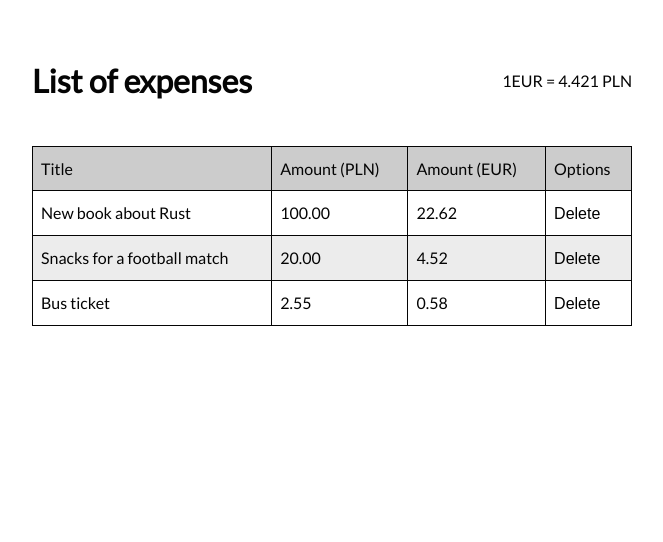
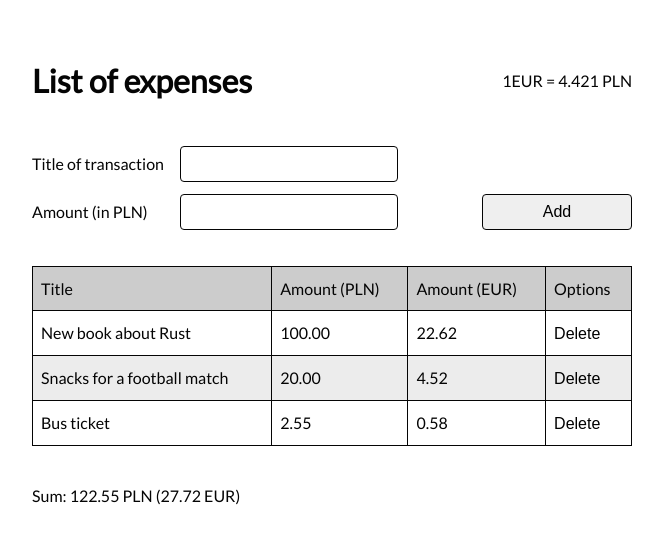
Before and after one commit to anna-wro/expenses, a React (Vite) app: page / in a window 1280 px wide. Shown: the top 542 px of the page, without its empty margins (308-971 px from the left). Built offline with nearby package versions, Linux system fonts and the light colour scheme.

Commit message:
🎨 Styles for add expense

```diff
--- a/src/components/AddExpenseForm.tsx
+++ b/src/components/AddExpenseForm.tsx
@@ -17,7 +17,9 @@ const AddExpenseForm = observer(() => {
   };
 
   return (
-    <form onSubmit={handleAddExpense}>
+    <form onSubmit={handleAddExpense} className="addForm">
+      <div>
+        <div className="inputContainer">
           <label for="title">{copy.addTitle}</label>
           <input
             id="title"
@@ -27,6 +29,8 @@ const AddExpenseForm = observer(() => {
             value={title}
             onChange={e => setTitle(e.target.value)}
           />
+        </div>
+        <div className="inputContainer">
           <label for="amount">{copy.addAmount}</label>
           <input
             id="amount"
@@ -36,7 +40,9 @@ const AddExpenseForm = observer(() => {
             value={amountPLN}
             onChange={e => setAmountPLN(e.target.value)}
           />
-        <button type="submit">{copy.addButton}</button>
+        </div>
+      </div>
+      <button type="submit" className="addButton">{copy.addButton}</button>
     </form>
   );
 });
--- a/src/components/App.tsx
+++ b/src/components/App.tsx
@@ -12,10 +12,10 @@ const App = observer(() => {
         <h1>{copy.title}</h1>
         <div>1EUR = {expenseStore.exchangeRate} PLN</div>
       </header>
-      {/* <AddExpenseForm /> */}
+      <AddExpenseForm />
       <ExpensesList />
-      {/* {copy.sumTitle}: {expenseStore.totalAmountPLN} PLN (
-      {expenseStore.totalAmountEUR.toFixed(2)} EUR) */}
+      {copy.sumTitle}: {expenseStore.totalAmountPLN} PLN (
+      {expenseStore.totalAmountEUR.toFixed(2)} EUR)
     </div>
   );
 });
--- a/src/index.css
+++ b/src/index.css
@@ -21,6 +21,7 @@ header {
   text-align: left;
   border-spacing: 0;
   border-collapse: collapse;
+  margin-bottom: 40px;
 }
 
 .expensesTable th {
@@ -46,3 +47,52 @@ header {
   border: 0;
   font-size: 1em;
 }
+
+.addForm {
+  display: flex;
+  width: 100%;
+  align-items: center;
+  justify-content: space-between;
+  margin-bottom: 24px;
+}
+
+.inputContainer {
+  display: flex;
+  align-items: center;
+  justify-content: space-between;
+  margin: 0 16px 12px 0;
+}
+
+.inputContainer label {
+  margin-right: 16px;
+}
+
+.inputContainer input {
+  border-radius: 4px;
+  border: 1px solid #040404;
+  padding: 8px;
+  width: 200px;
+  max-width: 100%;
+  font-size: 1em;
+}
+
+.inputContainer ::focus {
+  outline-color: #737373;
+}
+
+.addButton {
+  border-radius: 4px;
+  padding: 8px;
+  width: 100%;
+  max-width: 150px;
+  border: 1px solid #040404;
+  font-size: 1em;
+  font-weight: 400;
+  align-self: flex-end;
+  margin-bottom: 12px;
+}
+
+.addButton:hover {
+  cursor: pointer;
+  background-color: #cdcdcd;
+}
```
Lines whose indentation alone changed are shown as unchanged.
